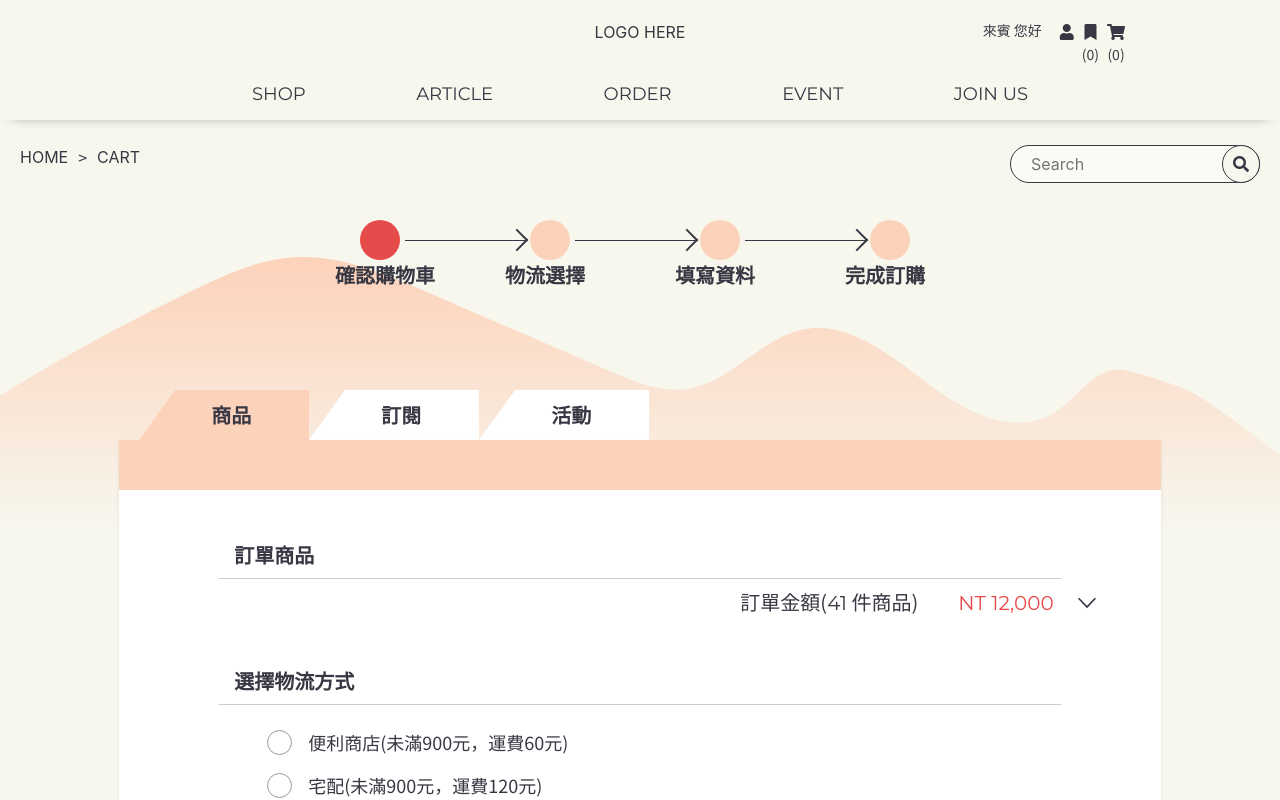
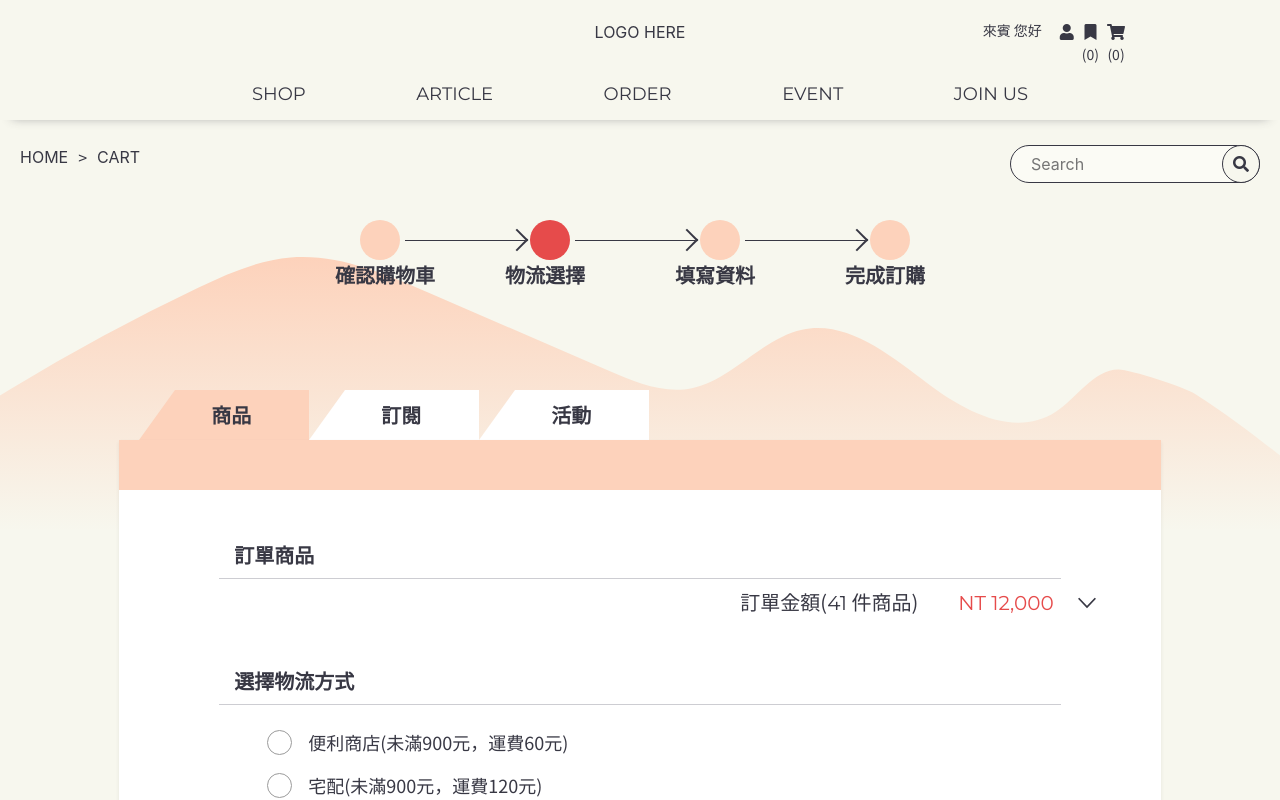
Before and after one commit to weichieh-iiiwork/LunarPhase-react-sc, a React (Create React App) app: page /cart/item/step2 in a window 1280 px wide. Shown: the top 800 px of the page. Built offline with nearby package versions, Linux system fonts and the light colour scheme.

Commit message:
0627 ScStepRow換頁變色

```diff
--- a/src/pages/Cart/CartItemStep1.js
+++ b/src/pages/Cart/CartItemStep1.js
@@ -21,7 +21,9 @@ function CartItemStep1() {
 
       <BgMountain />
       <div className="container-fluid">
-        <ScStepRow />
+        <ScStepRow
+          step={1}
+        />
         {/*-------------- 第一頁 --------------*/}
         <ScLabel />
         <div className="col-10 mx-auto px-0 shadow-sm ">
--- a/src/pages/Cart/CartItemStep2.js
+++ b/src/pages/Cart/CartItemStep2.js
@@ -18,13 +18,18 @@ function CartItemStep2() {
 
       <BgMountain />
       <div className="container-fluid">
-        <ScStepRow />
+        <ScStepRow
+          step={2}
+        />
         {/*-------------- 第二頁 --------------*/}
         <ScLabel />
         <div className="col-10 mx-auto px-0 shadow-sm ">
           <ScContent2 />
         </div>
-        <ScBtn />
+        <ScBtn
+          prevUrl={"/cart/item/step1"}
+          nextUrl={"/cart/item/step3"}
+        />
       </div>
     </>
   )
--- a/src/pages/Cart/components/ScStepRow.js
+++ b/src/pages/Cart/components/ScStepRow.js
@@ -1,15 +1,17 @@
 import React, { useState, useEffect } from 'react'
 
 // #10 <i className=`stepCircle ${condition ? 'stepActive' : ''}` />
+// #10 <i className=`stepCircle ${this.props.step === 1 ? 'stepActive' : ''}` />
 
-function ScStepRow() {
+function ScStepRow(props) {
+  const {step} = props
   return (
     <>
       {/* 購物車流程 */}
       <div className="scStepRow col-10 px-0 d-flex mx-auto justify-content-center">
         <div className="step">
           <div className="d-flex align-items-center">
-            <i className="stepCircle stepActive" />
+            <i className={`stepCircle ${step === 1 ? 'stepActive' : ''}`} />
             <i className="stepLine" />
             <i className="stepArrow right" />
           </div>
@@ -19,7 +21,7 @@ function ScStepRow() {
         </div>
         <div className="step">
           <div className="d-flex align-items-center">
-            <i className="stepCircle " />
+          <i className={`stepCircle ${step === 2 ? 'stepActive' : ''}`} />
             <i className="stepLine" />
             <i className="stepArrow right" />
           </div>
@@ -29,7 +31,7 @@ function ScStepRow() {
         </div>
         <div className="step">
           <div className="d-flex align-items-center">
-            <i className="stepCircle " />
+          <i className={`stepCircle ${step === 3 ? 'stepActive' : ''}`} />
             <i className="stepLine" />
             <i className="stepArrow right" />
           </div>
@@ -39,7 +41,7 @@ function ScStepRow() {
         </div>
         <div className="step">
           <div className="d-flex align-items-center">
-            <i className="stepCircle " />
+          <i className={`stepCircle ${step === 4 ? 'stepActive' : ''}`} />
           </div>
           <div className="stepFont">
             <a href="/cart/item-cart/step4">完成訂購</a>
```
